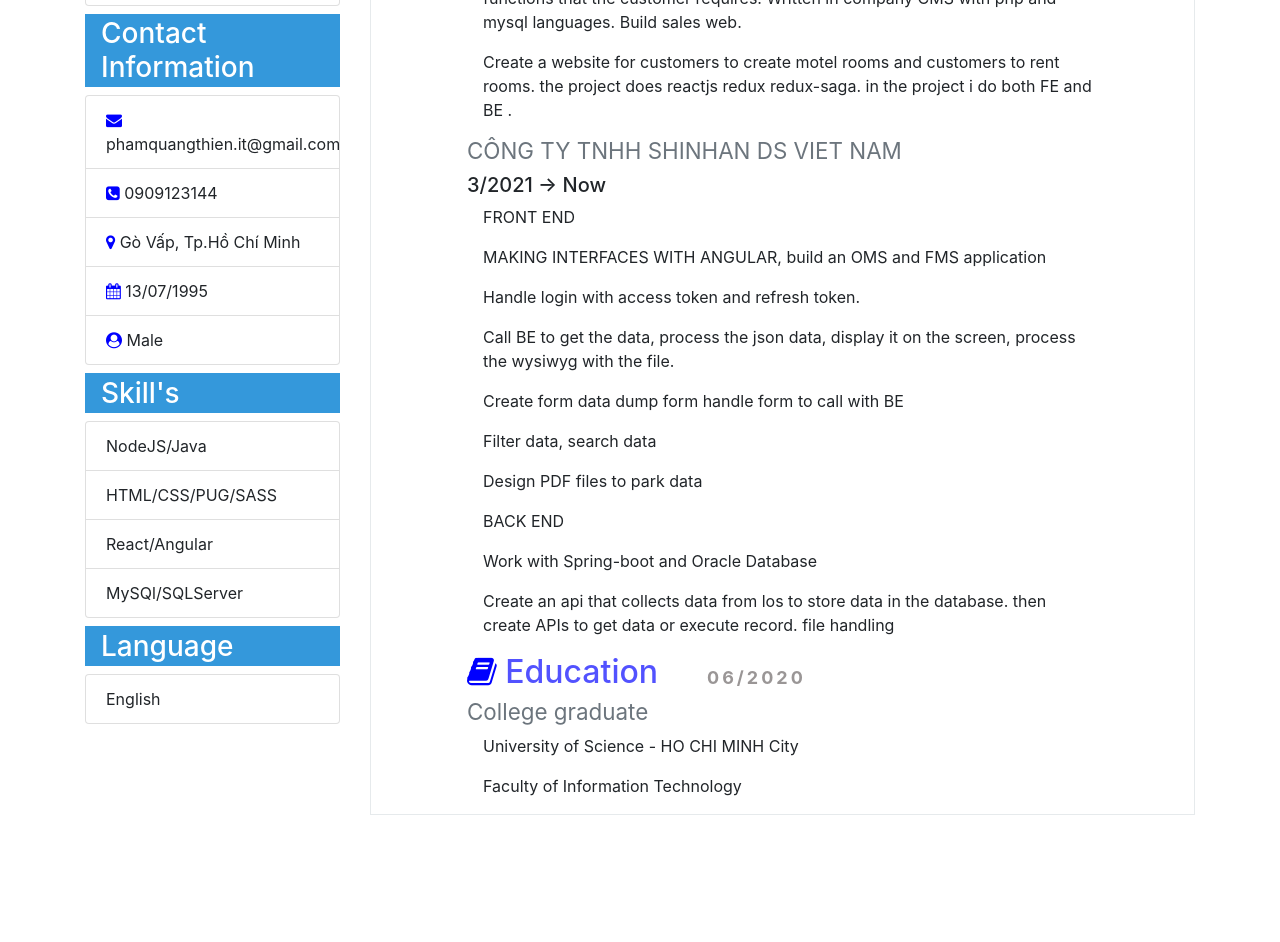
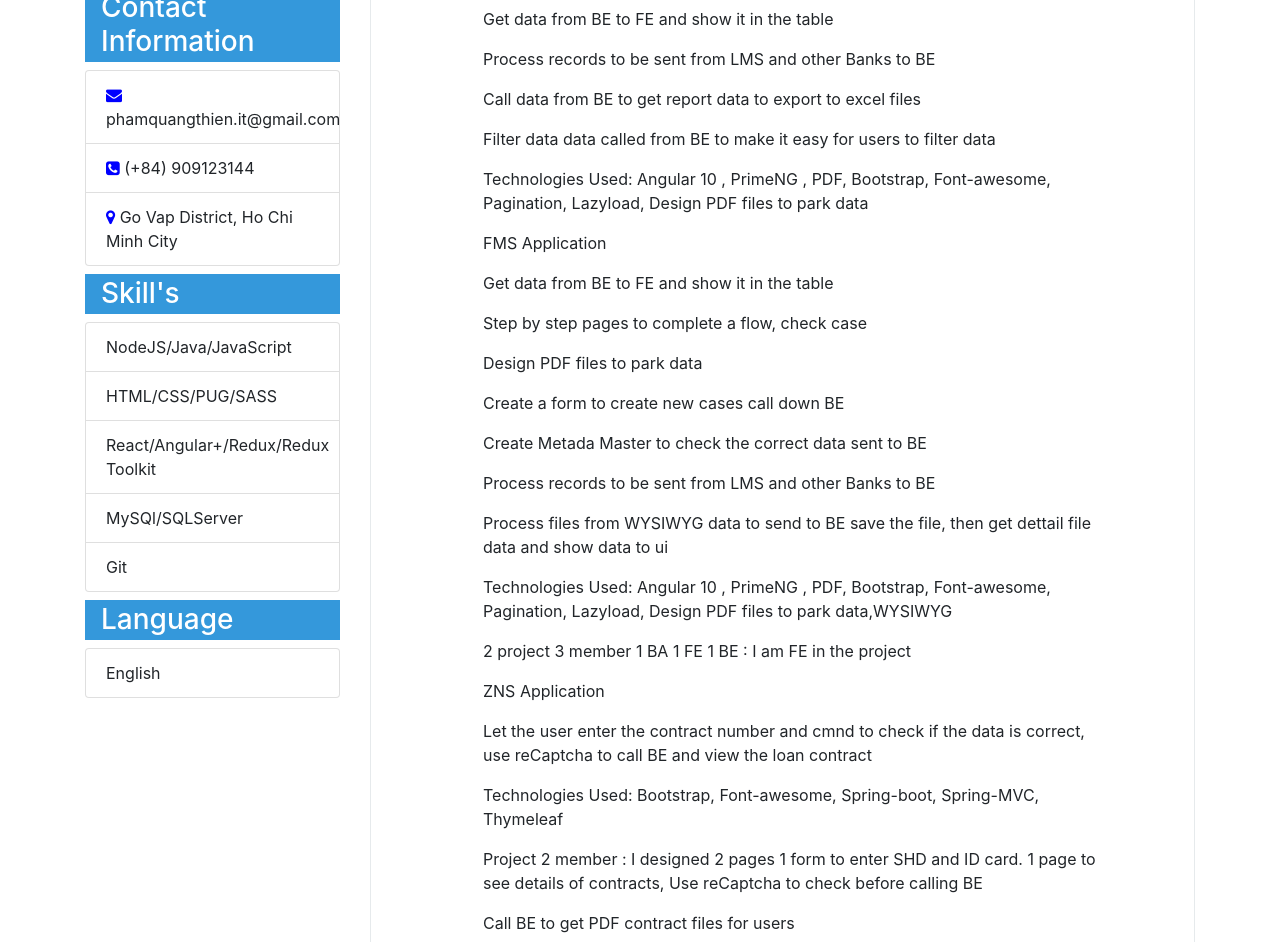
Before and after one commit to homeskeys/QuangThienCV, a plain HTML site: page index.html in a window 1280 px wide. Shown: the part 584-1526 px from the top of the page. Before the commit the page ends 1399 px from the top, so only its background shows below. Drawn offline with nearby package versions, Linux system fonts and the light colour scheme.

Commit message:
update CV 31/3/2022

```diff
--- a/index.html
+++ b/index.html
@@ -33,10 +33,10 @@
       <div class="row">
         <div class="col-md-4 col-xl-3 mt-3">
           <div class="card">
-            <img src="./img/avata1.png" class="card-img-top" alt="..." />
+            <img src="./img/thienCV.png" class="card-img-top" alt="..." />
             <div class="card-body">
-              <h1 class="card-title">Quang Thiện</h1>
-              <h3 class="text-center mb-0">Front End Developer</h3>
+              <h1 class="card-title">Quang Thien</h1>
+              <h3 class="text-center mb-0">Junior Developer</h3>
               <p class="card-text"></p>
               <ul class="list-inline social">
                 <li class="list-inline-item">
@@ -70,18 +70,18 @@
                 </li>
                 <li class="list-group-item">
                   <i class="fa fa-phone-square" aria-hidden="true"></i>
-                  0909123144
+                  (+84) 909123144
                 </li>
                 <li class="list-group-item">
-                  <i class="fa fa-map-marker" aria-hidden="true"></i> Gò Vấp,
-                  Tp.Hồ Chí Minh
+                  <i class="fa fa-map-marker" aria-hidden="true"></i> Go Vap
+                  District, Ho Chi Minh City
                 </li>
-                <li class="list-group-item">
+                <!-- <li class="list-group-item">
                   <i class="fa fa-calendar" aria-hidden="true"></i> 13/07/1995
                 </li>
                 <li class="list-group-item">
                   <i class="fa fa-user-circle" aria-hidden="true"></i> Male
-                </li>
+                </li> -->
               </ul>
             </div>
           </div>
@@ -99,7 +99,7 @@
                                 </div>
                             </li> -->
                 <li class="list-group-item">
-                  <div class="float-left">NodeJS/Java</div>
+                  <div class="float-left">NodeJS/Java/JavaScript</div>
                   <!-- <div class="float-right">
                                     <i class="fa fa-star" aria-hidden="true"></i>
                                     <i class="fa fa-star" aria-hidden="true"></i>
@@ -116,7 +116,9 @@
                                 </div> -->
                 </li>
                 <li class="list-group-item">
-                  <div class="float-left">React/Angular</div>
+                  <div class="float-left">
+                    React/Angular+/Redux/Redux Toolkit
+                  </div>
                   <!-- <div class="float-right">
                                     <i class="fa fa-star" aria-hidden="true"></i>
                                     <i class="fa fa-star" aria-hidden="true"></i>
@@ -132,6 +134,9 @@
                                     <i class="fa fa-star" aria-hidden="true"></i>
                                     <i class="fa fa-star" aria-hidden="true"></i>
                                 </div> -->
+                </li>
+                <li class="list-group-item">
+                  <div class="float-left">Git</div>
                 </li>
               </ul>
             </div>
@@ -197,68 +202,137 @@
                   <i class="fa fa-thumbs-o-up" aria-hidden="true"> </i>
                   Experiences
                 </h2>
+
                 <div class="timeline-item">
-                  <div class="timeline-info">4/2020 -> 3/2021</div>
+                  <div class="timeline-mark"></div>
+                  <div class="timeline-content">
+                    <h3 class="timeline-title">SHINHAN DS VIETNAM CO., LTD</h3>
+                    <h5>3/2021</h5>
+                    <div class="content">
+                      <p>OMS Application</p>
+                      <p>Recon, Auto-debit, FCL</p>
+                      <p>Get data from BE to FE and show it in the table</p>
+                      <p>
+                        Process records to be sent from LMS and other Banks to
+                        BE
+                      </p>
+                      <p>
+                        Call data from BE to get report data to export to excel
+                        files
+                      </p>
+                      <p>
+                        Filter data data called from BE to make it easy for
+                        users to filter data
+                      </p>
+                      <p>
+                        Technologies Used: Angular 10 , PrimeNG , PDF,
+                        Bootstrap, Font-awesome, Pagination, Lazyload, Design
+                        PDF files to park data
+                      </p>
+                      <p>FMS Application</p>
+                      <p>Get data from BE to FE and show it in the table</p>
+                      <p>Step by step pages to complete a flow, check case</p>
+                      <p>Design PDF files to park data</p>
+                      <p>Create a form to create new cases call down BE</p>
+                      <p>
+                        Create Metada Master to check the correct data sent to
+                        BE
+                      </p>
+                      <p>
+                        Process records to be sent from LMS and other Banks to
+                        BE
+                      </p>
+                      <p>
+                        Process files from WYSIWYG data to send to BE save the
+                        file, then get dettail file data and show data to ui
+                      </p>
+                      <p>
+                        Technologies Used: Angular 10 , PrimeNG , PDF,
+                        Bootstrap, Font-awesome, Pagination, Lazyload, Design
+                        PDF files to park data,WYSIWYG
+                      </p>
+                      <p>
+                        2 project 3 member 1 BA 1 FE 1 BE : I am FE in the
+                        project
+                      </p>
+                      <p>ZNS Application</p>
+                      <p>
+                        Let the user enter the contract number and cmnd to check
+                        if the data is correct, use reCaptcha to call BE and
+                        view the loan contract
+                      </p>
+                      <p>
+                        Technologies Used: Bootstrap, Font-awesome, Spring-boot,
+                        Spring-MVC, Thymeleaf
+                      </p>
+                      <p>
+                        Project 2 member : I designed 2 pages 1 form to enter
+                        SHD and ID card. 1 page to see details of contracts, Use
+                        reCaptcha to check before calling BE
+                      </p>
+                      <p>Call BE to get PDF contract files for users</p>
+                    </div>
+                  </div>
+                </div>
+
+                <div class="timeline-item">
+                  <div class="timeline-info"></div>
                   <div class="timeline-mark"></div>
                   <div class="timeline-content">
                     <h3 class="timeline-title">
-                      CÔNG TY TNHH TRUYỀN THÔNG VÀ QUẢNG CÁO SIÊU KINH DOANH
+                      SIEU KINH DOANH ADVERTISING AND MEDIA COMPANY LIMITED
                     </h3>
+                    <h5>4/2020 -> 3/2021</h5>
                     <div class="content">
-                      <p>Website Design Staff and Project Inn management</p>
+                      <p>Convert from PSD files to JS HTML and JS</p>
+                      <p>Technologies Used: Php JS HTML CSS Jquery Ajax</p>
                       <p>
                         From psd files I write html / css / javascript to design
                         like psd file and handle the functions that the customer
                         requires. Written in company CMS with php and mysql
                         languages. Build sales web.
                       </p>
+                    </div>
+                    <div class="content">
+                      <p>Room manager , Landlords and Tenants</p>
                       <p>
-                        Create a website for customers to create motel rooms and
-                        customers to rent rooms. the project does reactjs redux
-                        redux-saga. in the project i do both FE and BE .
+                        Technologies Used: React, Redux , Redux-saga, JWT,
+                        Server express,TypeScript, MongoDB
                       </p>
+                      <p>
+                        Design Pages, Create form room , Upload img, Login
+                        ,Resgister, Authenticate
+                      </p>
+                      <p>2 member project. I am in charge of the front end</p>
                     </div>
                   </div>
                 </div>
                 <div class="timeline-item">
-                  <!-- <div class="timeline-info">10/2020 -> 3/2021</div> -->
-                  <!-- <div class="timeline-mark"></div> -->
-                  <div class="timeline-content">
-                    <div class="content">
-                      <!-- <p>Project Inn management</p> -->
-                    </div>
-                  </div>
-                </div>
-                <div class="timeline-item">
+                  <div class="timeline-info"></div>
                   <div class="timeline-mark"></div>
                   <div class="timeline-content">
-
                     <h3 class="timeline-title">
-                      CÔNG TY TNHH SHINHAN DS VIET NAM
+                      PERSONAL PROJECT OR SELF-STUDY
                     </h3>
-                    <h5>3/2021 -> Now</h5>
                     <div class="content">
-                      <p>FRONT END</p>
                       <p>
-                        MAKING INTERFACES WITH ANGULAR, build an OMS and FMS
-                        application
-                      </p>
-                      <p>Handle login with access token and refresh token.</p>
-                      <p>
-                        Call BE to get the data, process the json data, display
-                        it on the screen, process the wysiwyg with the file.
+                        Link GitHub:
+                        https://github.com/QuangThienSix?tab=repositories
                       </p>
                       <p>
-                        Create form data dump form handle form to call with BE
+                        Web projects: Blog-Cook, Online-Auction, Selling
+                        cosmetics
                       </p>
-                      <p>Filter data, search data</p>
-                      <p>Design PDF files to park data</p>
-                      <p>BACK END</p>
-                      <p>Work with Spring-boot and Oracle Database</p>
                       <p>
-                        Create an api that collects data from los to store data
-                        in the database. then create APIs to get data or execute
-                        record. file handling
+                        Technologies Used: HTML PUG CSS SASS & JavaScript
+                        TypeScript
+                      </p>
+                      <p>
+                        React React-Toolkit Redux, Build Server Express, JWT ,
+                        SQL , Send Mail OTP, RESTful API, Material-UI,
+                        PrimeFaces – Ultimate UI Framework, Bootstrap 4,5, Axios
+                        ,Font-awesome 4.7,5, Form-Hook, Angular +, Jquery and
+                        Ajax
                       </p>
                     </div>
                   </div>
```
Also changed, not shown: img/thienCV.png (added), img/thienCV1.png (added).
